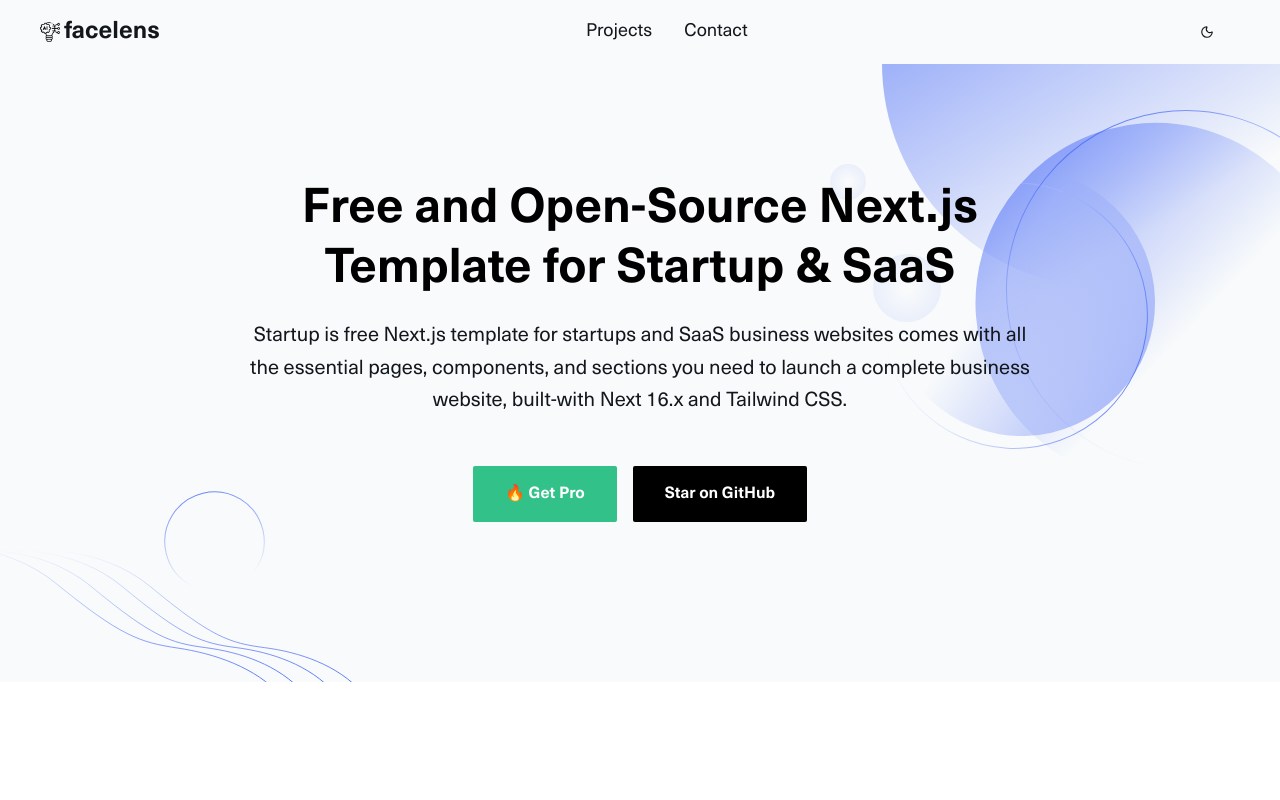
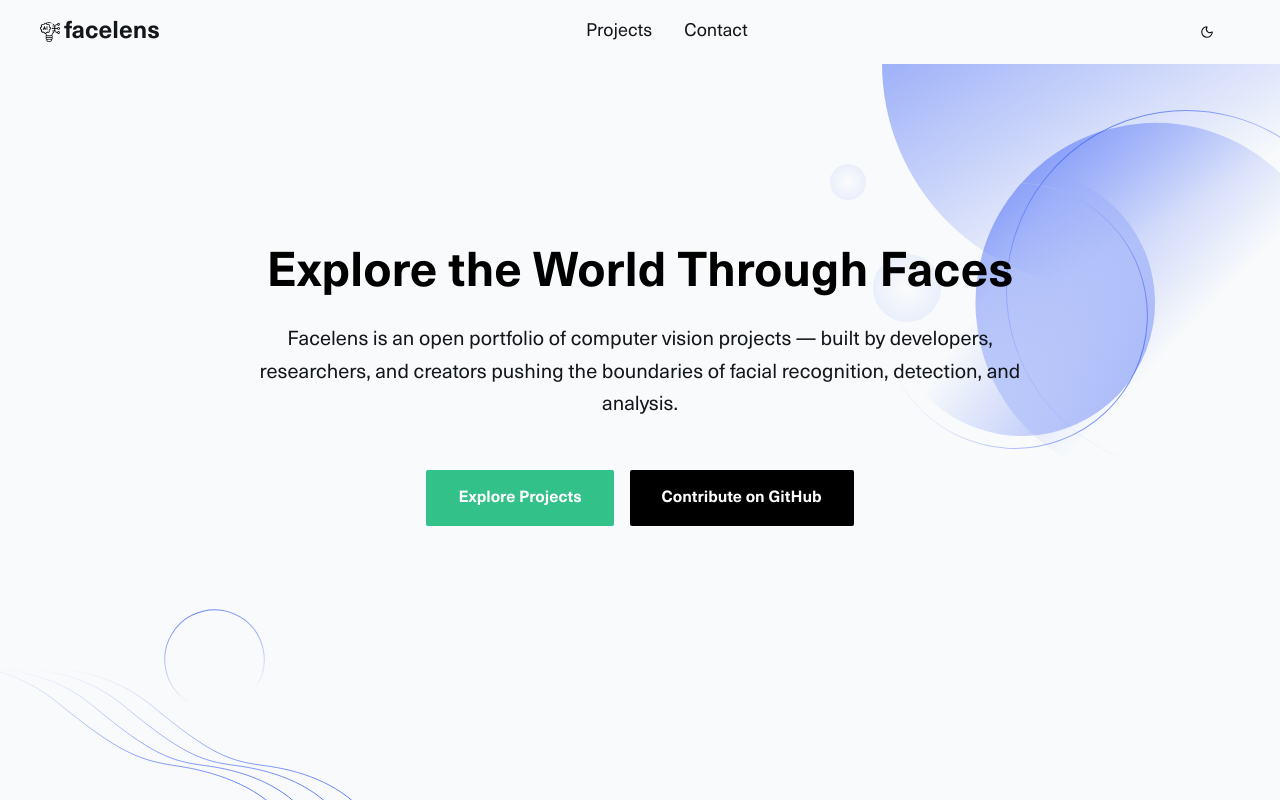
Before and after one commit to HerbertNtim/facelens_projects, a Next.js app in the folder frontend/: page / in a window 1280 px wide. Built offline with nearby package versions, Linux system fonts and the light colour scheme.

Commit message:
hero section done

```diff
--- a/frontend/app/(root)/page.tsx
+++ b/frontend/app/(root)/page.tsx
@@ -3,33 +3,30 @@
 
 const Home = () => {
   return (
-    <>
-      <section className="relative z-10 overflow-hidden bg-(--bg-light) dark:bg-(--bg-dark) pb-16 pt-30 dark:bg-gray-dark md:pb-30 md:pt-37.5 xl:pb-40 xl:pt-45 2xl:pb-50 2xl:pt-52.5">
+    <main className="flex flex-col bg-(--bg-light) dark:bg-(--bg-dark)">
+      <section className="relative h-screen z-10 overflow-hidden pb-16 pt-30 md:pb-30 md:pt-37.5 xl:pb-40 xl:pt-45 2xl:pb-50 2xl:pt-52.5">
         <div className="container">
           <div className="-mx-4 flex flex-wrap">
             <div className="w-full px-4">
-              <div className="mx-auto max-w-200 text-center">
+              <div className="mx-auto max-w-200 text-center py-8 sm:py-12 lg:py-16">
                 <h1 className="mb-5 text-3xl font-bold leading-tight text-black dark:text-white sm:text-4xl sm:leading-tight md:text-5xl md:leading-tight">
-                  Free and Open-Source Next.js Template for Startup & SaaS
+                  Explore the World Through Faces{" "}
                 </h1>
                 <p className="mb-12 text-base leading-relaxed! text-body-color dark:text-body-color-dark sm:text-lg md:text-xl">
-                  Startup is free Next.js template for startups and SaaS
-                  business websites comes with all the essential pages,
-                  components, and sections you need to launch a complete
-                  business website, built-with Next 16.x and Tailwind CSS.
+                  Facelens is an open portfolio of computer vision projects — built by developers, researchers, and creators pushing the boundaries of facial recognition, detection, and analysis.
                 </p>
                 <div className="flex flex-col items-center justify-center space-y-4 sm:flex-row sm:space-x-4 sm:space-y-0">
                   <Link
-                    href="https://nextjstemplates.com/templates/saas-starter-startup"
+                    href="/projects"
                     className="rounded-xs bg-primary px-8 py-4 text-base font-semibold text-white duration-300 ease-in-out hover:bg-primary/80"
                   >
-                    🔥 Get Pro
+                    Explore Projects
                   </Link>
                   <Link
-                    href="https://github.com/NextJSTemplates/startup-nextjs"
+                    href="/github"
                     className="inline-block rounded-xs bg-black px-8 py-4 text-base font-semibold text-white duration-300 ease-in-out hover:bg-black/90 dark:bg-white/10 dark:text-white dark:hover:bg-white/5"
                   >
-                    Star on GitHub
+                    Contribute on GitHub
                   </Link>
                 </div>
               </div>
@@ -38,7 +35,7 @@
         </div>
         <HeroBackground />
       </section>
-    </>
+    </main>
   );
 };
 
--- a/frontend/app/globals.css
+++ b/frontend/app/globals.css
@@ -154,7 +154,7 @@
     @apply border-border outline-ring/50;
   }
   body {
-    @apply bg-background text-foreground;
+    @apply bg-background text-foreground font-sans;
     font-weight: 300;
   }
 }
```
